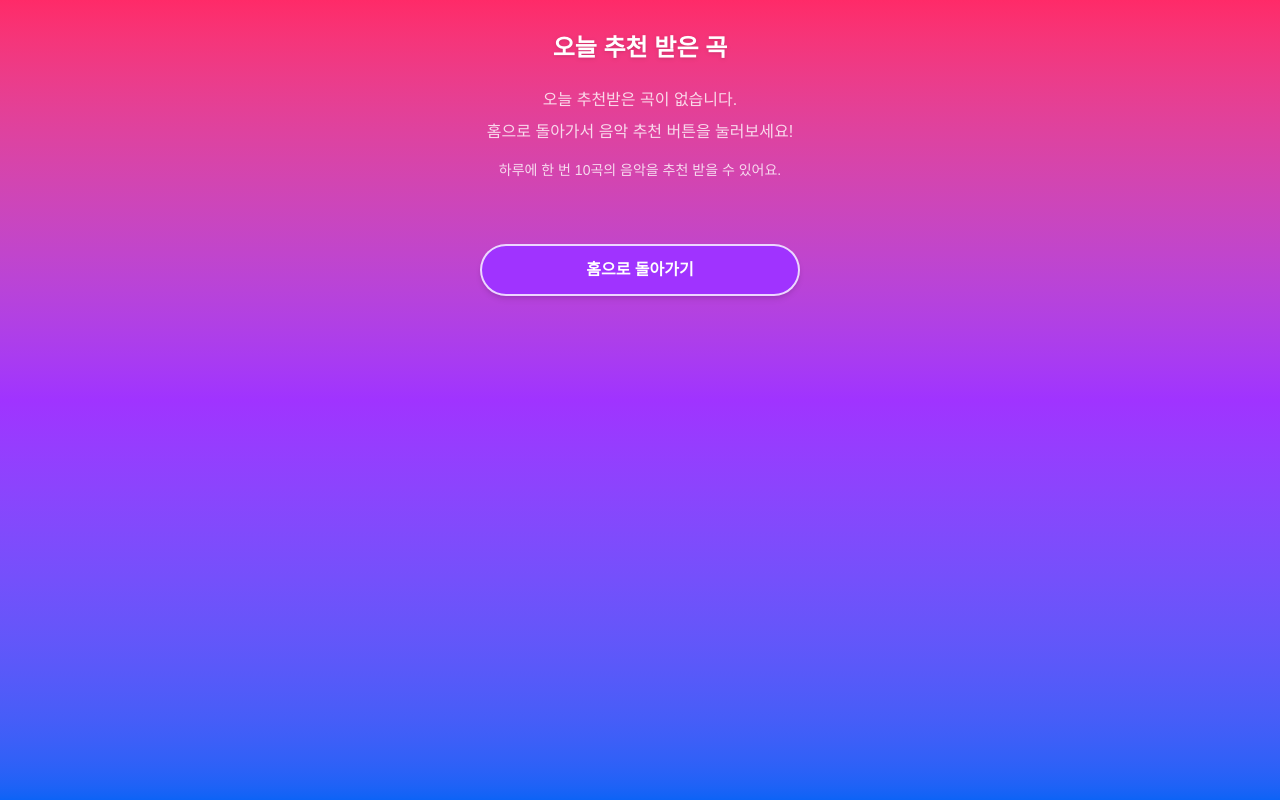
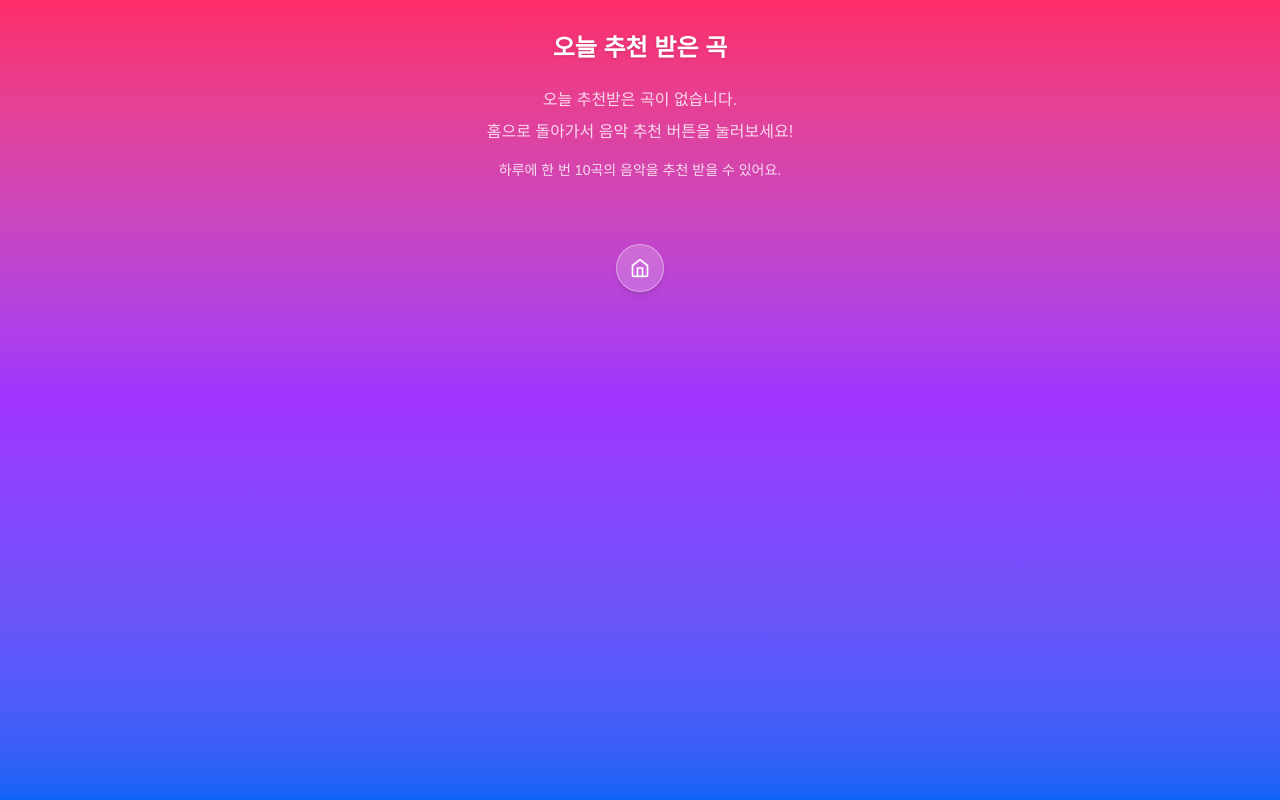
Before and after one commit to Minu248/onesongindie, a Next.js app: page /today/songs in a window 1280 px wide. Built offline with nearby package versions, Linux system fonts and the light colour scheme.

Commit message:
페이지별 하단 홈으로 돌아가기 버튼 디자인 수정

```diff
--- a/src/app/playlist/page.tsx
+++ b/src/app/playlist/page.tsx
@@ -47,7 +47,36 @@ export default function Playlist() {
           ))}
         </div>
       )}
-      <Link href="/" className="mt-8 text-[#A033FF] underline">홈으로 돌아가기</Link>
+    <Link href="/" className="mt-8 flex justify-center w-full">
+      <button
+          className="w-12 h-12 bg-white/20 hover:bg-white/30 text-white rounded-full flex items-center justify-center shadow-md transition-all duration-200 border border-white/40 backdrop-blur-sm"
+          aria-label="홈으로 돌아가기"
+        >
+          <svg
+            width="20"
+            height="20"
+            viewBox="0 0 24 24"
+            fill="none"
+            xmlns="http://www.w3.org/2000/svg"
+            className="w-5 h-5"
+          >
+            <path
+              d="M3 9l9-7 9 7v11a2 2 0 0 1-2 2H5a2 2 0 0 1-2-2z"
+              stroke="currentColor"
+              strokeWidth="2"
+              strokeLinecap="round"
+              strokeLinejoin="round"
+            />
+            <polyline
+              points="9,22 9,12 15,12 15,22"
+              stroke="currentColor"
+              strokeWidth="2"
+              strokeLinecap="round"
+              strokeLinejoin="round"
+            />
+          </svg>
+        </button>
+      </Link>
     </main>
   );
 }
--- a/src/app/today/songs/page.tsx
+++ b/src/app/today/songs/page.tsx
@@ -155,8 +155,33 @@ export default function TodaySongsPage() {
         </>
       )}
       <Link href="/" className="mt-8 flex justify-center w-full">
-        <button className="w-full max-w-xs bg-[#A033FF] text-white rounded-full px-6 py-3 shadow-md hover:bg-[#7c25c9] transition text-base font-semibold border-2 border-white/80">
-          홈으로 돌아가기
+      <button
+          className="w-12 h-12 bg-white/20 hover:bg-white/30 text-white rounded-full flex items-center justify-center shadow-md transition-all duration-200 border border-white/40 backdrop-blur-sm"
+          aria-label="홈으로 돌아가기"
+        >
+          <svg
+            width="20"
+            height="20"
+            viewBox="0 0 24 24"
+            fill="none"
+            xmlns="http://www.w3.org/2000/svg"
+            className="w-5 h-5"
+          >
+            <path
+              d="M3 9l9-7 9 7v11a2 2 0 0 1-2 2H5a2 2 0 0 1-2-2z"
+              stroke="currentColor"
+              strokeWidth="2"
+              strokeLinecap="round"
+              strokeLinejoin="round"
+            />
+            <polyline
+              points="9,22 9,12 15,12 15,22"
+              stroke="currentColor"
+              strokeWidth="2"
+              strokeLinecap="round"
+              strokeLinejoin="round"
+            />
+          </svg>
         </button>
       </Link>
     </main>
```
